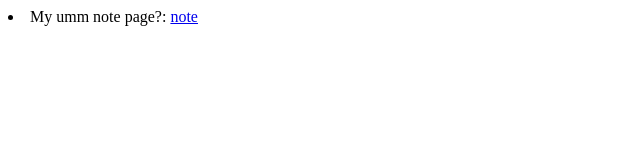
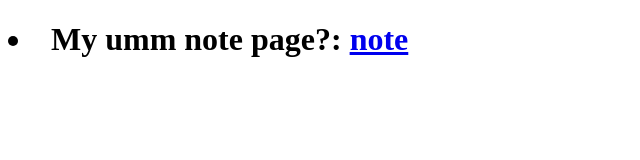
Before and after one commit to Antetreonick/Antetreonick.github.io, a plain HTML site: page index.html in a window 1280 px wide. Shown: the whole page, without its empty margins (0-640 px from the left). Drawn offline with Linux system fonts and the light colour scheme.

Commit message:
Update index.html

```diff
--- a/index.html
+++ b/index.html
@@ -5,6 +5,6 @@
     <title>Antetons's page</title>
   </head>
   <body>
-    <li>My umm note page?: <a href="https://antetreonick.github.io/note/">note</a></li>
+    <h1><li>My umm note page?: <a href="https://antetreonick.github.io/note/">note</a></li></h1>
   </body>
 </html>
```
